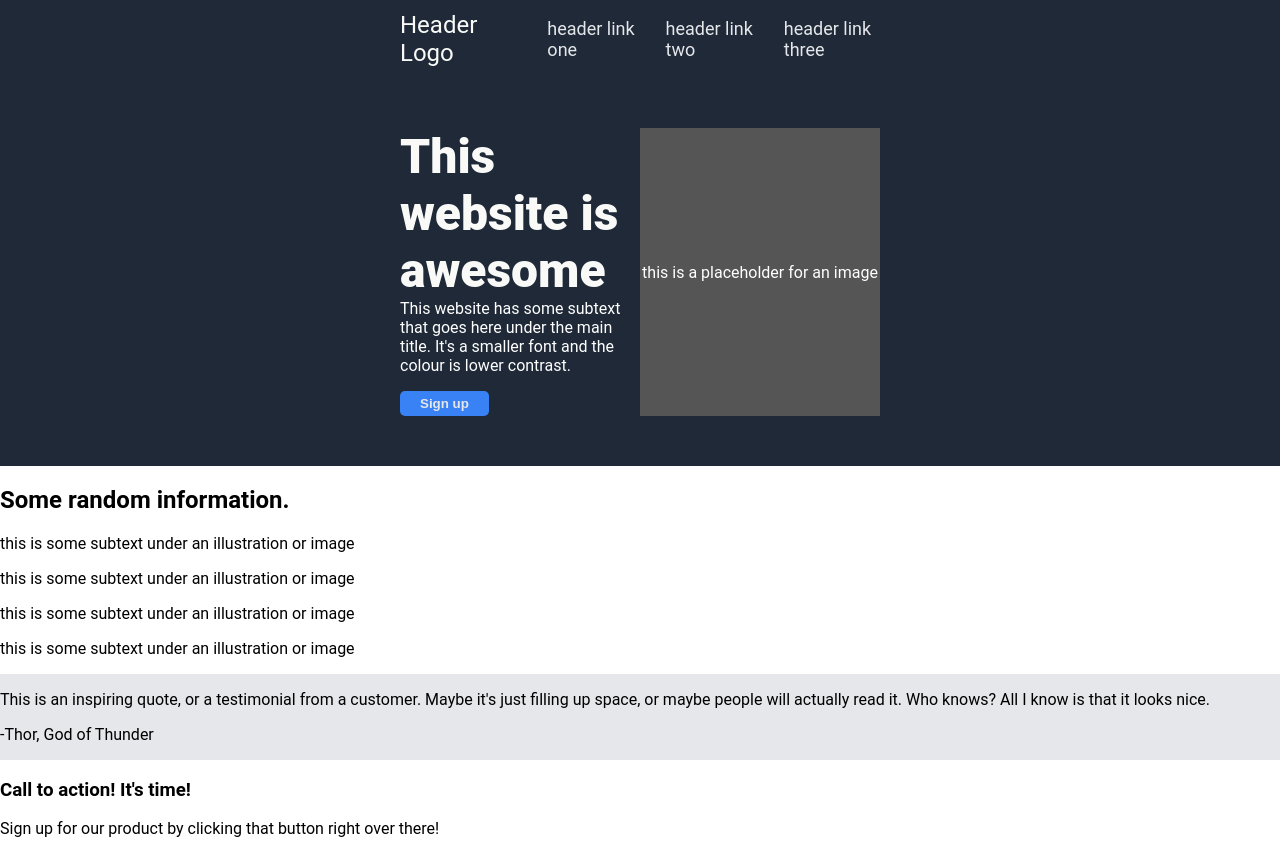
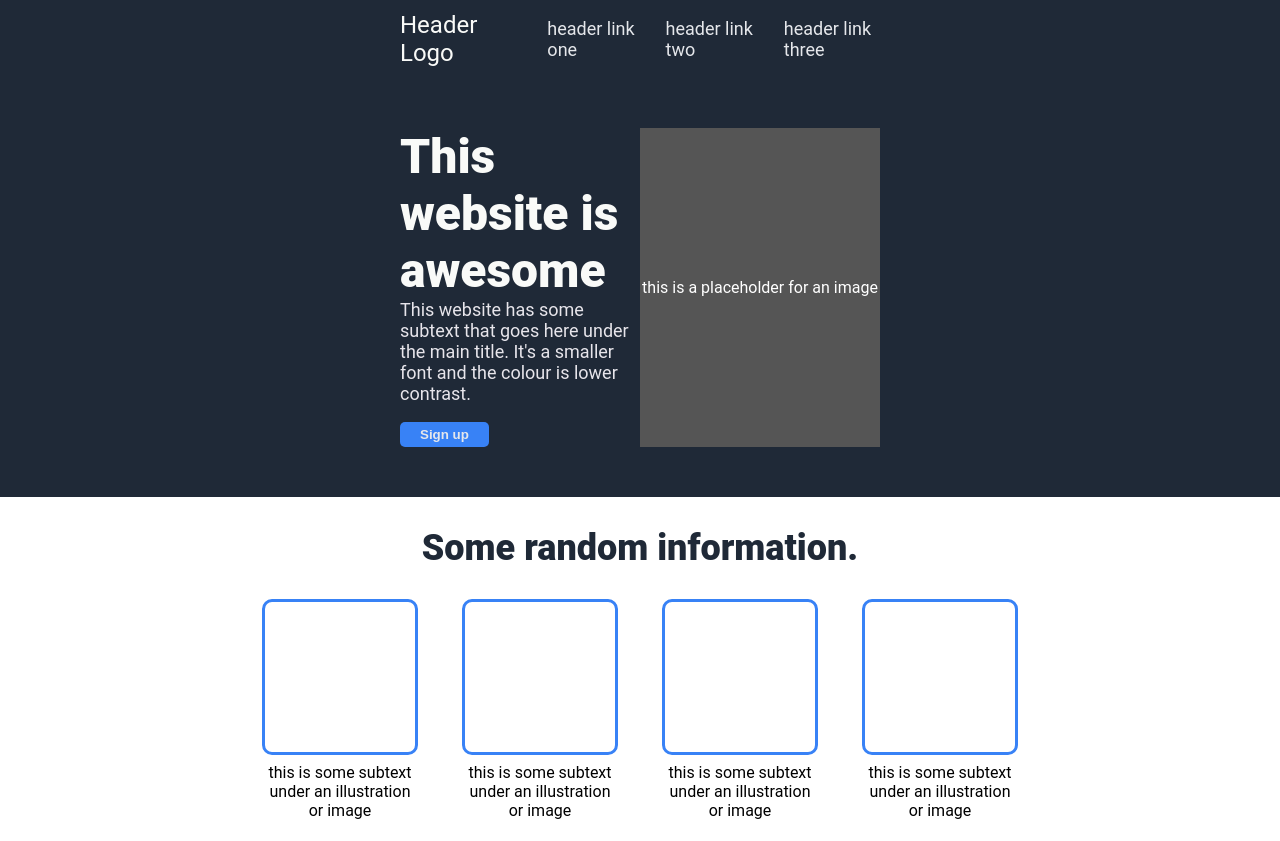
Before and after one commit to padouglas/landing-page, a plain HTML site: page index.html in a window 1280 px wide. Shown: the top 841 px of the page. Drawn offline with Linux system fonts and the light colour scheme.

Commit message:
Complete middle information section content and styling

```diff
--- a/styles.css
+++ b/styles.css
@@ -50,16 +50,18 @@ div.description {
     width: 500px;
 }
 
-div.description p {
-    margin-top: 0;
-}
-
 div.description h1 {
     font-size: 48px;
     font-weight: 900;
     color: #f9faf8;
     margin-bottom: 0;
     margin-top: 0;
+}
+
+div.description p {
+    margin-top: 0;
+    font-size: 18px;
+    color: #e7e5eb;
 }
 
 div.hero div.description button {
@@ -80,6 +82,44 @@ div.hero div.image {
     align-items: center;
 }
 
+div.information {
+    display: flex;
+    flex-direction: column;
+    align-items: center;
+    padding-bottom: 100px;
+}
+
+div.information h2 {
+    font-size: 36px;
+    font-weight: 900;
+    color: #1f2937;
+}
+
+div.cards {
+    display: flex;
+    justify-content: space-evenly;
+    gap: 50px;
+}
+
+div.card {
+    display: flex;
+    flex-direction: column;
+    align-items: center;
+    width: 150px;
+}
+
+div.cardimage {
+    width: 150px;
+    height: 150px;
+    border: 3px solid #3882f6;
+    border-radius: 10px;
+}
+
+div.card p {
+    text-align: center;
+    margin-top: 8px;
+}
+
 div.testimonial {
     background-color: #e5e7eb;
 }
```
